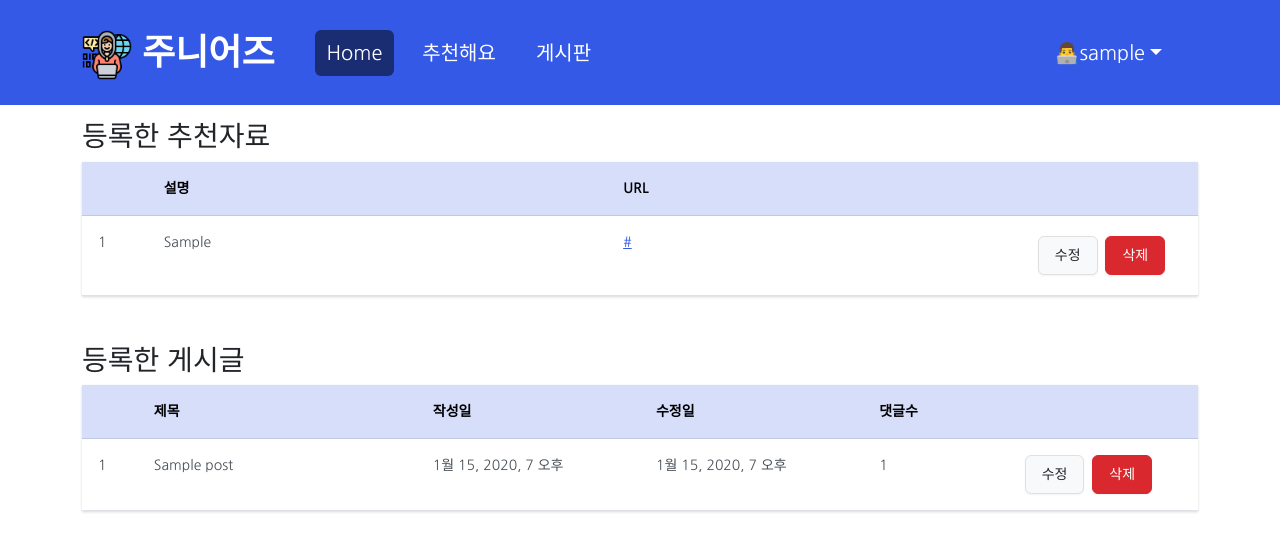
After one commit to pirate-turtle/juniors, a Django app: page /mypage/ in a window 1280 px wide. The commit adds this page. Shown: the top 552 px of the page. Run offline with Django 3.2, Linux system fonts and the light colour scheme; a user stored in the database is signed in; tables that the repository leaves empty hold one stand-in row (values such as "Sample post"); some libraries are stand-ins or nearby versions.

Commit message:
나의 활동 기능 추가

```diff
--- a/site4programmers/urls.py
+++ b/site4programmers/urls.py
@@ -2,7 +2,7 @@ from django.contrib import admin
 from django.urls import path, include
 from django.conf import settings
 from django.conf.urls.static import static
-from site4programmers.views import HomeView, UserJoinView, UserJoinCompleteView
+from site4programmers.views import HomeView, UserJoinView, UserJoinCompleteView, MyPageView, MyPageLinkDeleteView, MyPagePostDeleteView
 
 urlpatterns = [
     path('admin/', admin.site.urls),
@@ -10,7 +10,11 @@ urlpatterns = [
     path('auth/join/', UserJoinView.as_view(), name='join'),
     path('auth/join/done/', UserJoinCompleteView.as_view(), name='join_done'),
     path('', HomeView.as_view()),
-    path('recommend/', include('reference_recommend.urls'))
+    path('mypage/', MyPageView.as_view(), name='mypage'),
+    path('mypage/link/<int:pk>/delete/', MyPageLinkDeleteView.as_view(), name='post_delete'),
+    path('mypage/post/<int:pk>/delete/', MyPagePostDeleteView.as_view(), name='post_delete'),
+    path('recommend/', include('reference_recommend.urls')),
+    path('post/', include('post.urls'))
 ] + static(settings.MEDIA_URL, document_root=settings.MEDIA_ROOT)
 # media 폴더에서 파일 읽어오기 위해 추가
 # https://docs.djangoproject.com/en/3.2/howto/static-files/#serving-files-uploaded-by-a-user-during-development
--- a/site4programmers/views.py
+++ b/site4programmers/views.py
@@ -1,11 +1,14 @@
-from django.views.generic import TemplateView
-
-from django.views.generic import CreateView
+from typing import Any
+from django.db.models.query import QuerySet
+from django.views.generic import TemplateView, CreateView, ListView, DeleteView
 from django.contrib.auth.forms import UserCreationForm
 from django.urls import reverse_lazy
 
 from django.contrib.auth import authenticate, login
-from django.contrib.auth.mixins import AccessMixin
+from django.contrib.auth.mixins import AccessMixin, LoginRequiredMixin
+
+from reference_recommend.models import ReferenceLink
+from post.models import Post
 
 
 class HomeView(TemplateView):
@@ -42,3 +45,28 @@ class WriterMixin(AccessMixin):
             return self.handle_no_permission()
 
         return super().dispatch(request, *args, **kwargs)
+
+
+class MyPageView(LoginRequiredMixin, ListView):
+    template_name = 'mypage.html'
+    context_object_name = 'posts'
+
+    def get_context_data(self, **kwargs):
+        context = super().get_context_data(**kwargs)
+        context['links'] = ReferenceLink.objects.filter(writer=self.request.user).order_by('-id')
+
+        return context
+
+
+    def get_queryset(self):
+        return Post.objects.filter(writer=self.request.user).order_by('-modify_dt')
+
+
+class MyPagePostDeleteView(WriterMixin, DeleteView):
+    model = Post
+    success_url = reverse_lazy('mypage')
+
+
+class MyPageLinkDeleteView(WriterMixin, DeleteView):
+    model = ReferenceLink
+    success_url = reverse_lazy('mypage')
--- a/static/base/custom.css
+++ b/static/base/custom.css
@@ -33,6 +33,27 @@ https://developers.google.com/fonts/docs/css2?hl=ko
 	height: 12rem;
 	border-top-right-radius: var(--bs-list-group-border-radius);
 	border-top-left-radius: var(--bs-list-group-border-radius);
+}
+
+.list-group-item > a > p.memo {
+	height: 4rem;
+	display: flex;
+	align-items: center;
+	word-break: break-all;
+}
+
+.list-group-item > a > p.description {
+	height: 2rem;
+	display: flex;
+	align-items: center;
+	word-break: break-all;
+}
+
+.list-group > .button-area {
+	position: absolute;
+	right: 0.5rem;
+	top: 0.5rem;
+	z-index: 3;
 }
 
 body {
@@ -71,3 +92,28 @@ dialog {
 	border-radius: var(--bs-border-radius);
 	padding: unset;
 }
+
+th {
+	font-weight: 600;
+}
+
+.pagination {
+	font-family: var(--bs-font-sans-serif);
+	justify-content: center;
+}
+
+a.card-link {
+	position: absolute;
+    width: 100%;
+    height: 100%;
+}
+
+.card-body > .title-area {
+	display: flex;
+	align-items: baseline;
+}
+
+.card-body > .title-area > .comments-count {
+	color: var(--bs-primary);
+	margin-left: 0.5rem;
+}
--- a/templates/base.html
+++ b/templates/base.html
@@ -5,7 +5,7 @@
     <meta http-equiv="X-UA-Compatible" content="IE=edge">
     <meta name="viewport" content="width=device-width, initial-scale=1.0">
     <title>{% block title %}{% endblock %}</title>
-    <link rel="stylesheet" href="https://cdn.jsdelivr.net/npm/bootswatch@5.2.3/dist/zephyr/bootstrap.css">
+    <link rel="stylesheet" href="https://cdn.jsdelivr.net/npm/bootswatch@5.3.0/dist/zephyr/bootstrap.css">
 
     {% load static %}
     <link rel="stylesheet" href="{% static 'base/custom.css' %}">
@@ -32,7 +32,7 @@
             <a class="nav-link" href="{% url 'recommend:link_list' %}">추천해요</a>
           </li>
           <li class="nav-item">
-            <a class="nav-link disabled" href="#">게시판 (개발중)</a>
+            <a class="nav-link" href="{% url 'post:post_list' %}">게시판</a>
           </li>
 
         </ul>
@@ -41,7 +41,7 @@
             {% if user.is_active %}
             <a class="nav-link dropdown-toggle" data-bs-toggle="dropdown" href="#" role="button" aria-haspopup="true" aria-expanded="false">👨‍💻{{ user.get_username }}</a>
             <div class="dropdown-menu">
-              <a class="dropdown-item" href="{% url 'recommend:my_link' %}">나의 활동</a>
+              <a class="dropdown-item" href="{% url 'mypage' %}">나의 활동</a>
               <a class="dropdown-item" href="{% url 'password_change' %}">비밀번호 변경</a>
               <a class="dropdown-item" href="{% url 'logout' %}">로그아웃</a>
             </div>
--- /dev/null
+++ b/templates/mypage.html
@@ -0,0 +1,125 @@
+{% extends 'base.html' %}
+{% block title %}마이페이지{% endblock title %}
+{% block content %}
+
+<div name="my_links" class="mb-5">
+    <h3>등록한 추천자료</h3>
+    <table class="table" style="word-break: break-all">
+        <colgroup>
+            <col style="width: 5%">
+            <col style="width: 35%">
+            <col style="width: 30%">
+            <col style="width: 15%">
+        </colgroup>
+        <thead class="table-primary">
+            <th scope="col"></th>
+            <th scope="col">설명</th>
+            <th scope="col">url</th>
+            <th scope="col"></th>
+        </thead>
+        <tbody>
+            {% for link in links %}
+            <tr>
+                <td>{{ forloop.counter }}</td>
+                <td>{{ link.memo }}</td>
+                <td><a href="{{ link.url }}">{{ link.url }}</a></td>
+                <td style="text-align: center">
+                    <button type="button" class="btn btn-light mx-1 my-1" onclick="location.href='{% url 'recommend:link_update' pk=link.id %}'">수정</button>
+                    <button type="button" class="btn btn-danger" onclick="showDeleteConfirmDialog('link', {{ link.id }})">삭제</button>
+                </td>
+            </tr>
+            {% endfor %}
+        </tbody>
+    </table>
+</div>
+
+<div name="my_posts">
+    <h3>등록한 게시글</h3>
+    <table class="table" style="word-break: break-all">
+        <colgroup>
+            <col style="width: 5%">
+            <col style="width: 25%">
+            <col style="width: 20%">
+            <col style="width: 20%">
+            <col style="width: 10%">
+        </colgroup>
+        <thead class="table-primary">
+            <th scope="col"></th>
+            <th scope="col">제목</th>
+            <th scope="col">작성일</th>
+            <th scope="col">수정일</th>
+            <th scope="col">댓글수</th>
+            <th scope="col"></th>
+        </thead>
+        <tbody>
+            {% for post in posts %}
+            <tr>
+                <td>{{ forloop.counter }}</td>
+                <td>{{ post.title }}</td>
+                <td>{{ post.create_dt }}</td>
+                <td>{{ post.modify_dt }}</td>
+                <td>{{ post.comments.all | length }}</td>
+                <td style="text-align: center">
+                    <button type="button" class="btn btn-light mx-1" onclick="location.href='{% url 'post:post_update' pk=post.id %}'">수정</button>
+                    <button type="button" class="btn btn-danger" onclick="showDeleteConfirmDialog('post', {{ post.id }})">삭제</button>
+                </td>
+            </tr>
+            {% endfor %}
+        </tbody>
+    </table>
+</div>
+
+<dialog id="delete-modal">
+    <form method="dialog">
+        <div class="modal-header p-3">
+            <h5 id="modal-title">삭제</h5>
+            <span aria-hidden="true"></span>
+            </button>
+        </div>
+        <div class="modal-body px-3 pb-3">
+            <p id="modal-content">삭제하시겠어요?</p>
+        </div>
+        <div class="modal-footer px-2 py-2">
+            <button type="submit" class="btn btn-danger mx-1" id="delete-btn">삭제</button>
+            <button value="cancel" class="btn btn-secondary" data-bs-dismiss="modal">취소</button>
+        </div>
+    </form>
+</dialog>
+
+<script>
+    let request_url = undefined
+    const delModal = document.getElementById('delete-modal')
+    const delBtnOnModal = document.getElementById('delete-btn')
+    const modalTitle = document.getElementById('modal-title')
+    const modalContent = document.getElementById('modal-content')
+
+    function showDeleteConfirmDialog(type, targetId) {
+        if (type == 'post') {
+            modalTitle.textContent = '게시글 삭제';
+            modalContent.textContent = '해당 게시글을 삭제하시겠어요?';
+            request_url = '/mypage/post/' + targetId + '/delete/';
+        } else if (type == 'link') {
+            modalTitle.textContent = '추천 자료 삭제';
+            modalContent.textContent = '해당 추천 자료를 삭제하시겠어요?';
+            request_url = '/mypage/link/' + targetId + '/delete/';
+        }
+
+        delModal.showModal();
+    }
+
+    delBtnOnModal.addEventListener('click', () => {
+        let form = document.createElement('form');
+
+        form.setAttribute('method', 'post');
+        form.setAttribute('action', request_url);
+
+        let csrf_token = document.createElement('input');
+        csrf_token.setAttribute('name', 'csrfmiddlewaretoken');
+        csrf_token.setAttribute('value', '{{ csrf_token }}');
+        form.appendChild(csrf_token);
+
+        document.body.appendChild(form);
+        form.submit();
+    })
+</script>
+{% endblock %}
```
